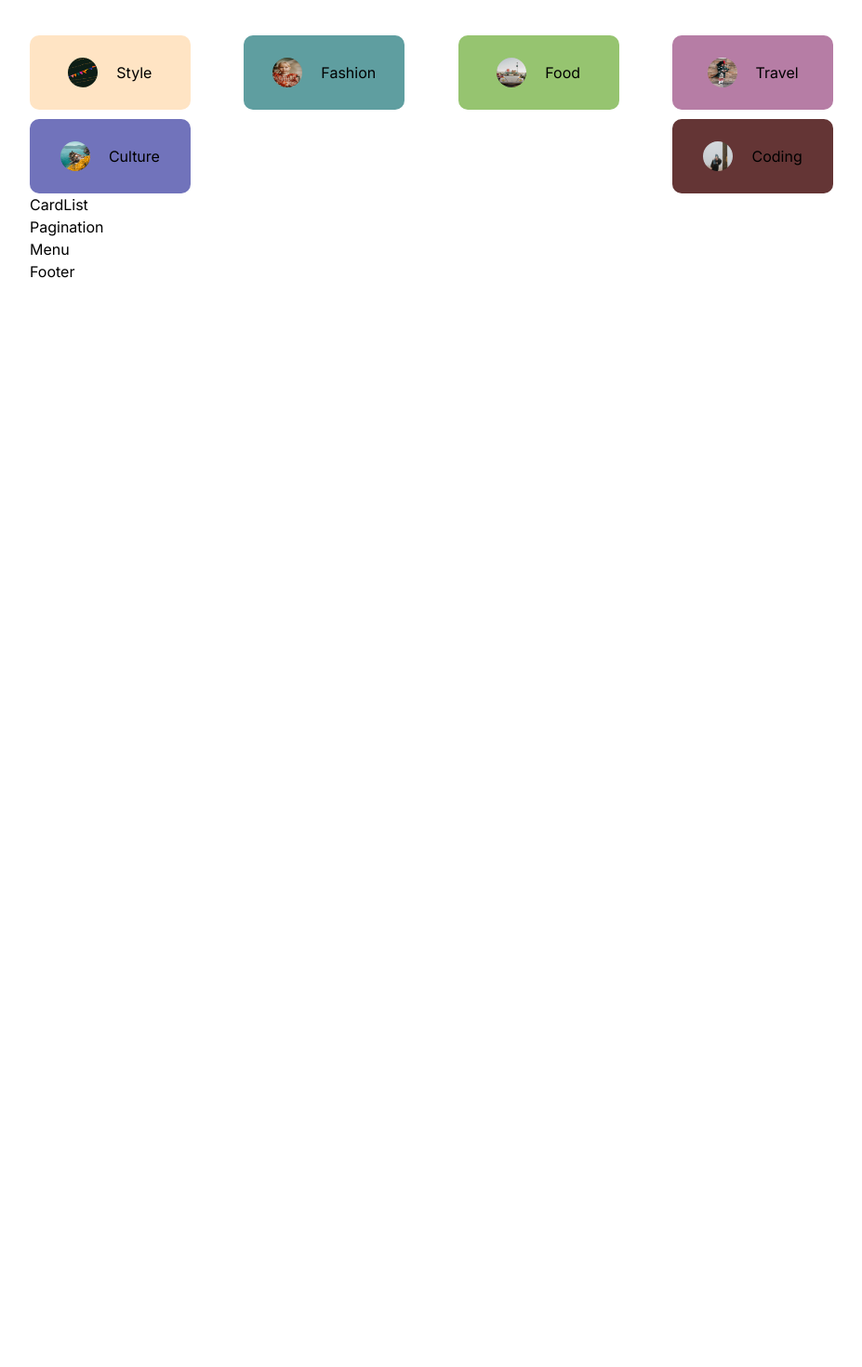
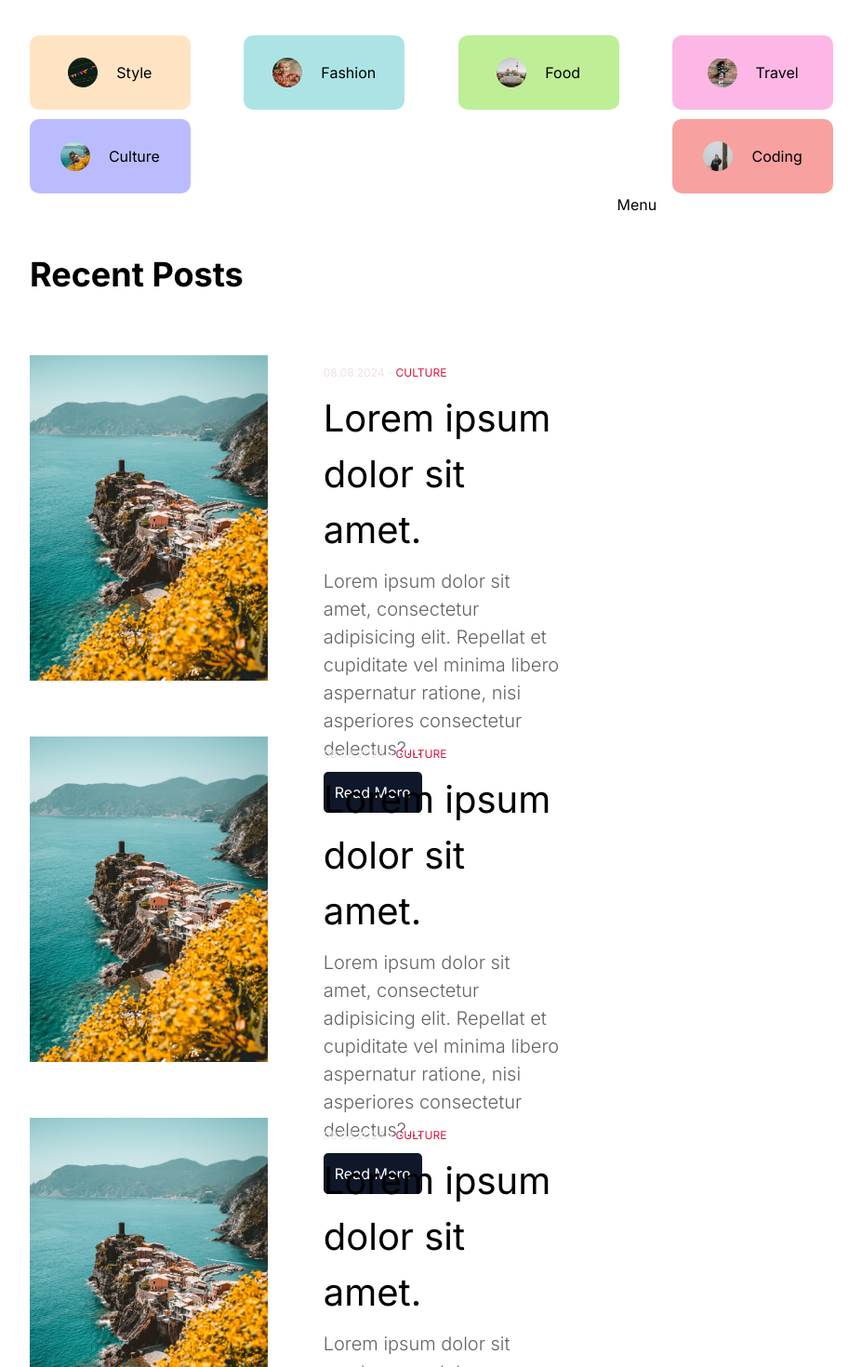
Before and after one commit to gokhanSucsuz/nextjs-fullstack-blog-app, a Next.js app: page / in a window 1280 px wide. Shown: the part 1400-2870 px from the top of the page at 93% size, without its empty margins (176-1103 px from the left). Before the commit the page ends 1704 px from the top, so only its background shows below. Built offline with nearby package versions, Linux system fonts and the light colour scheme.

Commit message:
recent posts are ok

```diff
--- a/src/app/homepage.module.css
+++ b/src/app/homepage.module.css
@@ -0,0 +1,4 @@
+.content {
+    display: flex;
+    gap: 50px;
+}
--- a/src/components/Menu/menu.module.css
+++ b/src/components/Menu/menu.module.css
@@ -1,3 +1,3 @@
 .container {
-
+    flex: 2;
 }
--- /dev/null
+++ b/src/components/card/Card.jsx
@@ -0,0 +1,84 @@
+import React from 'react'
+import styles from "./card.module.css"
+import Image from 'next/image'
+import Link from 'next/link'
+import { useRouter } from 'next/navigation'
+
+
+const Card = () => {
+
+    return (
+        <>
+            <h1 className={styles.title}>Recent Posts</h1>
+            <div className={styles.post}>
+                <div className={styles.imgContainer}>
+                    <Image src="/p1.jpeg" alt='image' fill className={styles.image} />
+                </div>
+                <div className={styles.txtContainer}>
+                    <div className={styles.detail}>
+                        <span className={styles.date}>
+                            08.08.2024 -
+                        </span>
+                        <span className={styles.category}>
+                            CULTURE
+                        </span>
+                    </div>
+                    <Link href="/">
+                        <h1 className={styles.postTitle}>Lorem ipsum dolor sit amet.</h1>
+                    </Link>
+                    <p className={styles.postDesc}>
+                        Lorem ipsum dolor sit amet, consectetur adipisicing elit. Repellat et cupiditate vel minima libero aspernatur ratione, nisi asperiores consectetur delectus?...
+                    </p>
+                    <Link href="/" className={styles.button}>Read More</Link>
+                </div>
+            </div>
+            <div className={styles.post}>
+                <div className={styles.imgContainer}>
+                    <Image src="/p1.jpeg" alt='image' fill className={styles.image} />
+                </div>
+                <div className={styles.txtContainer}>
+                    <div className={styles.detail}>
+                        <span className={styles.date}>
+                            08.08.2024 -
+                        </span>
+                        <span className={styles.category}>
+                            CULTURE
+                        </span>
+                    </div>
+                    <Link href="/">
+                        <h1 className={styles.postTitle}>Lorem ipsum dolor sit amet.</h1>
+                    </Link>
+                    <p className={styles.postDesc}>
+                        Lorem ipsum dolor sit amet, consectetur adipisicing elit. Repellat et cupiditate vel minima libero aspernatur ratione, nisi asperiores consectetur delectus?...
+                    </p>
+                    <Link href="/" className={styles.button}>Read More</Link>
+                </div>
+            </div>
+            <div className={styles.post}>
+                <div className={styles.imgContainer}>
+                    <Image src="/p1.jpeg" alt='image' fill className={styles.image} />
+                </div>
+                <div className={styles.txtContainer}>
+                    <div className={styles.detail}>
+                        <span className={styles.date}>
+                            08.08.2024 -
+                        </span>
+                        <span className={styles.category}>
+                            CULTURE
+                        </span>
+                    </div>
+                    <Link href="/">
+                        <h1 className={styles.postTitle}>Lorem ipsum dolor sit amet.</h1>
+                    </Link>
+                    <p className={styles.postDesc}>
+                        Lorem ipsum dolor sit amet, consectetur adipisicing elit. Repellat et cupiditate vel minima libero aspernatur ratione, nisi asperiores consectetur delectus?...
+                    </p>
+                    <Link href="/" className={styles.button}>Read More</Link>
+                </div>
+            </div>
+        </>
+
+    )
+}
+
+export default Card
--- /dev/null
+++ b/src/components/card/card.module.css
@@ -0,0 +1,116 @@
+.post {
+    margin-top: 60px;
+    display: flex;
+    align-items: start;
+    gap: 50px;
+    max-height: 350px;
+    justify-content: center;
+}
+
+.title {
+    font-size: 36px;
+    font-weight: bold;
+}
+
+.imgContainer {
+    flex: 1;
+    height: 350px;
+    position: relative;
+}
+
+.date {
+    font-size: 12px;
+    color: rgb(238, 226, 226);
+}
+
+.detail {
+    display: flex;
+    justify-content: start;
+    align-items: center;
+    gap: 3px;
+}
+
+.category {
+    font-size: 12px;
+    color: crimson;
+}
+
+.txtContainer {
+    flex: 1;
+    display: flex;
+    flex-direction: column;
+    gap: 10px;
+    height: 300px;
+    padding: 10px;
+}
+
+.image {
+    object-fit: cover;
+}
+
+.postTitle {
+    font-size: 40px;
+}
+
+.postDesc {
+    font-size: 20px;
+    font-weight: 300;
+    color: var(--softTextColor);
+}
+
+.button {
+    padding: 10px 12px;
+    border: none;
+    border-radius: 5px;
+    width: max-content;
+    background-color: var(--second-bg);
+    color: var(--bg)
+}
+
+@media screen and (max-width:1200px) {
+    .postTitle {
+        font-size: 36px;
+    }
+
+    .postDesc {
+        font-size: 18px;
+    }
+
+}
+
+@media screen and (max-width:1024px) {
+    .postTitle {
+        font-size: 32px;
+    }
+
+    .postDesc {
+        font-size: 16px;
+    }
+
+    .imgContainer {
+        display: none;
+    }
+
+}
+
+@media screen and (max-width:768px) {
+    .postTitle {
+        font-size: 28px;
+    }
+
+    .postDesc {
+        font-size: 14px;
+    }
+
+}
+
+@media screen and (max-width:640px) {
+    .postTitle {
+        font-size: 24px;
+    }
+
+    .postDesc {
+        font-size: 12px;
+    }
+
+}
--- a/src/components/cardList/CardList.jsx
+++ b/src/components/cardList/CardList.jsx
@@ -1,11 +1,15 @@
 import React from 'react'
 import styles from "./cardList.module.css"
 import Pagination from '../pagination/Pagination'
+import Image from 'next/image'
+import Card from '../card/Card'
 
 const CardList = () => {
     return (
         <div className={styles.container}>
-            CardList
+            <div className={styles.container}>
+                <Card />
+            </div>
             <Pagination />
         </div>
     )
--- a/src/components/cardList/cardList.module.css
+++ b/src/components/cardList/cardList.module.css
@@ -1,3 +1,4 @@
 .container {
-
+    flex: 5;
+    margin-top: 30px;
 }
--- a/src/components/categoryList/categoryList.module.css
+++ b/src/components/categoryList/categoryList.module.css
@@ -38,23 +38,23 @@
 }
 
 .category.fashion {
-    background-color: cadetblue;
+    background-color: rgb(172, 228, 230);
 }
 
 .category.food {
-    background-color: rgb(150, 196, 112);
+    background-color: rgb(190, 238, 150);
 }
 
 .category.travel {
-    background-color: rgb(182, 125, 165);
+    background-color: rgb(252, 183, 231);
 }
 
 .category.culture {
-    background-color: rgb(113, 115, 187);
+    background-color: rgb(186, 188, 255);
 }
 
 .category.coding {
-    background-color: rgb(100, 53, 53);
+    background-color: rgb(248, 161, 161);
 }
 
 @media screen and (max-width:1280px) {
```
